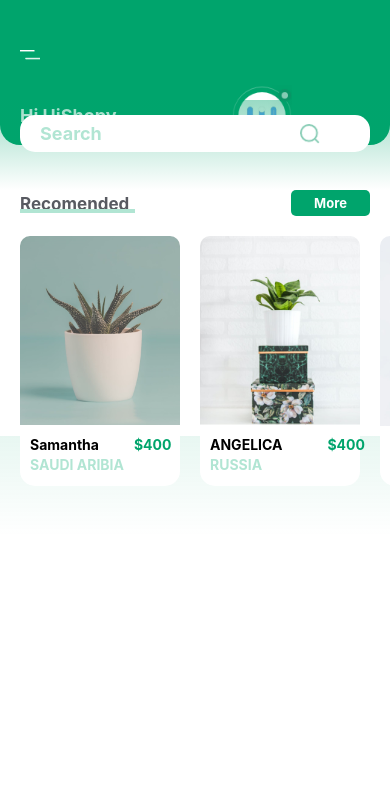
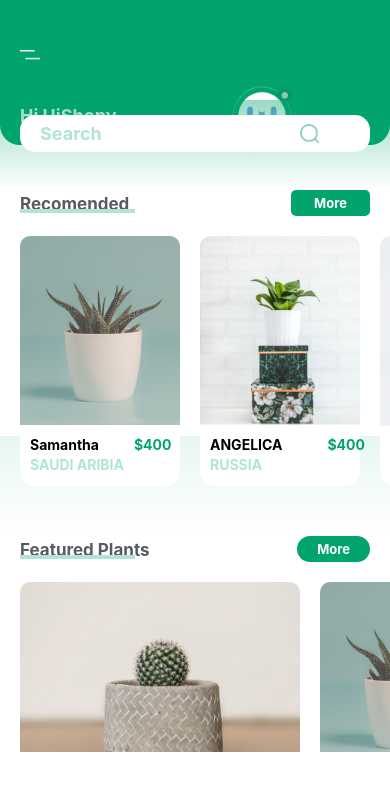
Before and after one commit to rakibhossen11/plant-app, a React Native app: screen / in a window 390 px wide. Shown: the top 790 px of the page. Built offline with nearby package versions, Linux system fonts and the light colour scheme.

Commit message:
home page

```diff
--- a/src/screens/Home.js
+++ b/src/screens/Home.js
@@ -4,7 +4,8 @@ import { LinearGradient } from "expo-linear-gradient";
 
 const Home = () =>{
     return(
-        <View>
+        <>
+        <ScrollView>
             {/* appbar section */}
             <View style={{
                 backgroundColor: "#00a46c",
@@ -98,7 +99,7 @@ const Home = () =>{
                         </View>
                     </View>
                 </View>
-                {/*  */}
+                {/* horizontal product add */}
 
                 <ScrollView
                 horizontal
@@ -212,7 +213,60 @@ const Home = () =>{
                         </View>
 
                 </ScrollView>
-        </View>
+
+                {/* feature section */}
+                <View style={{
+                    flexDirection: "row",
+                    paddingHorizontal: 20,
+                    width: "100%",
+                    alignItems: "center",
+                    marginTop: -80,
+                }}>
+                    <View style={{width: "50%"}}>
+                        <Text style={{
+                            fontWeight:"bold",
+                            fontSize:17,
+                            color:"#585a61"
+                        }}>Featured Plants</Text>
+                        <View style={{
+                            height:4,
+                            backgroundColor:"#b1e5d3",
+                            width:115,
+                            marginTop:-5
+                        }}></View>
+                    </View>
+                    <View style={{width:"50%", alignItems:"flex-end"}}>
+                        <View style={{
+                            backgroundColor:"#00a46c",
+                            paddingHorizontal:20,
+                            paddingVertical:5,
+                            borderRadius:15
+                        }}>
+                            <Text style={{
+                                fontWeight:"bold",
+                                fontSize:13,
+                                color:"#FFF"
+                            }}>More</Text>
+                        </View>
+                    </View>
+                </View>
+
+                <ScrollView
+                horizontal
+                showsHorizontalScrollIndicator={false}
+                style={{marginBottom: -20,}}
+                >
+                    <Image
+                        source={require("../images/18.png")}
+                        style={{marginTop:20,marginHorizontal:20}}
+                    />
+                     <Image
+                        source={require("../images/19.png")}
+                        style={{marginTop:20,borderRadius:10}}
+                    />
+                </ScrollView>
+            </ScrollView>
+        </>
     )
 }
 
```
